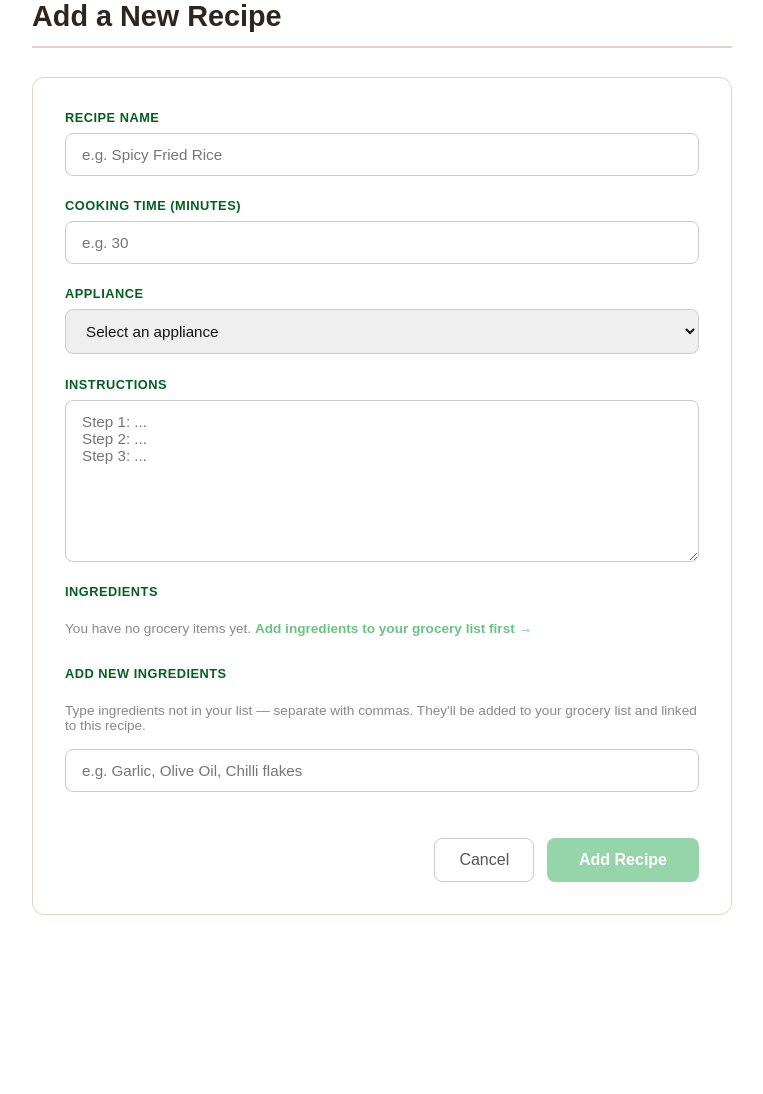
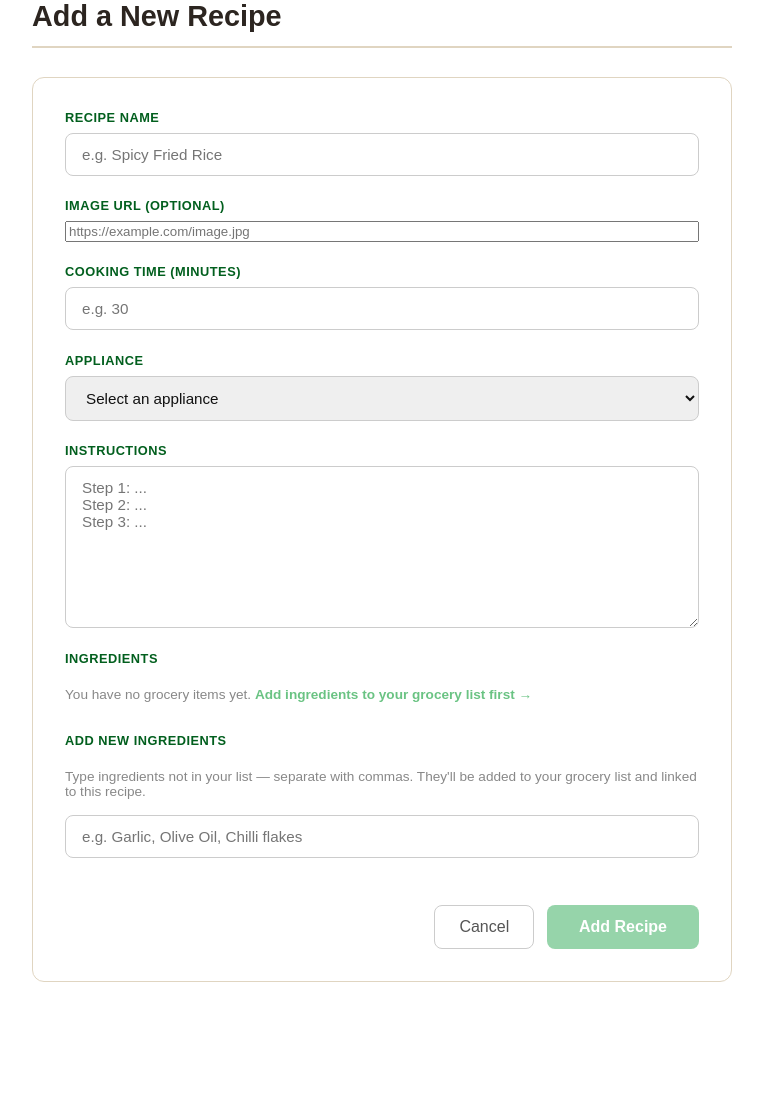
Before and after one commit to niesahniche/2610-CSP1123-G016, a Django app: page /recipes/add/ in a window 1280 px wide. Shown: the part 163-1257 px from the top of the page, without its empty margins (258-1021 px from the left). Before the commit the page ends 1078 px from the top, so only its background shows below. Run offline with Django 5.2, Linux system fonts and the light colour scheme; a user stored in the database is signed in; data comes from the database, SQL or seed files in the repository; both versions use the stored data as it was after the commit.

Commit message:
image url

```diff
--- a/2610-CSP1123-G016-ibtisamnad/campuscook/pages/templates/pages/add_recipe.html
+++ b/2610-CSP1123-G016-ibtisamnad/campuscook/pages/templates/pages/add_recipe.html
@@ -45,6 +45,18 @@
                     {% for error in form.name.errors %}<li>{{ error }}</li>{% endfor %}
                 </ul>
             {% endif %}
+        </div>
+
+        <!-- IMAGE URL -->
+        <div class="form_group">
+            <label for="id_image_url">Image URL (optional)</label>
+            <input
+                type="url"
+                id="id_image_url"
+                name="image_url"
+                placeholder="https://example.com/image.jpg"
+                value="{{ form.image_url.value|default:'' }}"
+                class="form_input"/>
         </div>
 
         <!-- COOKING TIME ────────────────────────────────────────────────────
```
Also changed, not shown: 2610-CSP1123-G016-ibtisamnad/campuscook/db.sqlite3.
